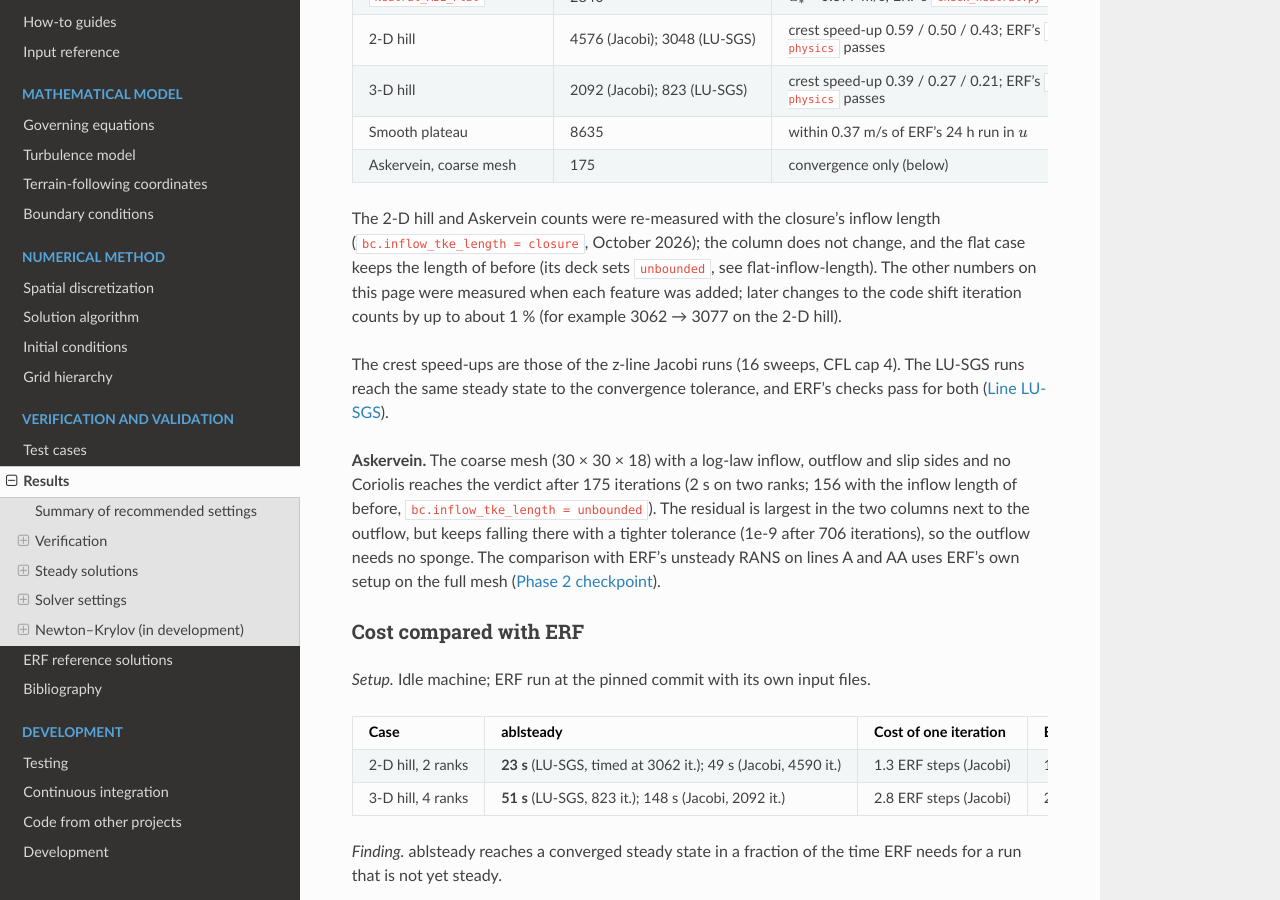
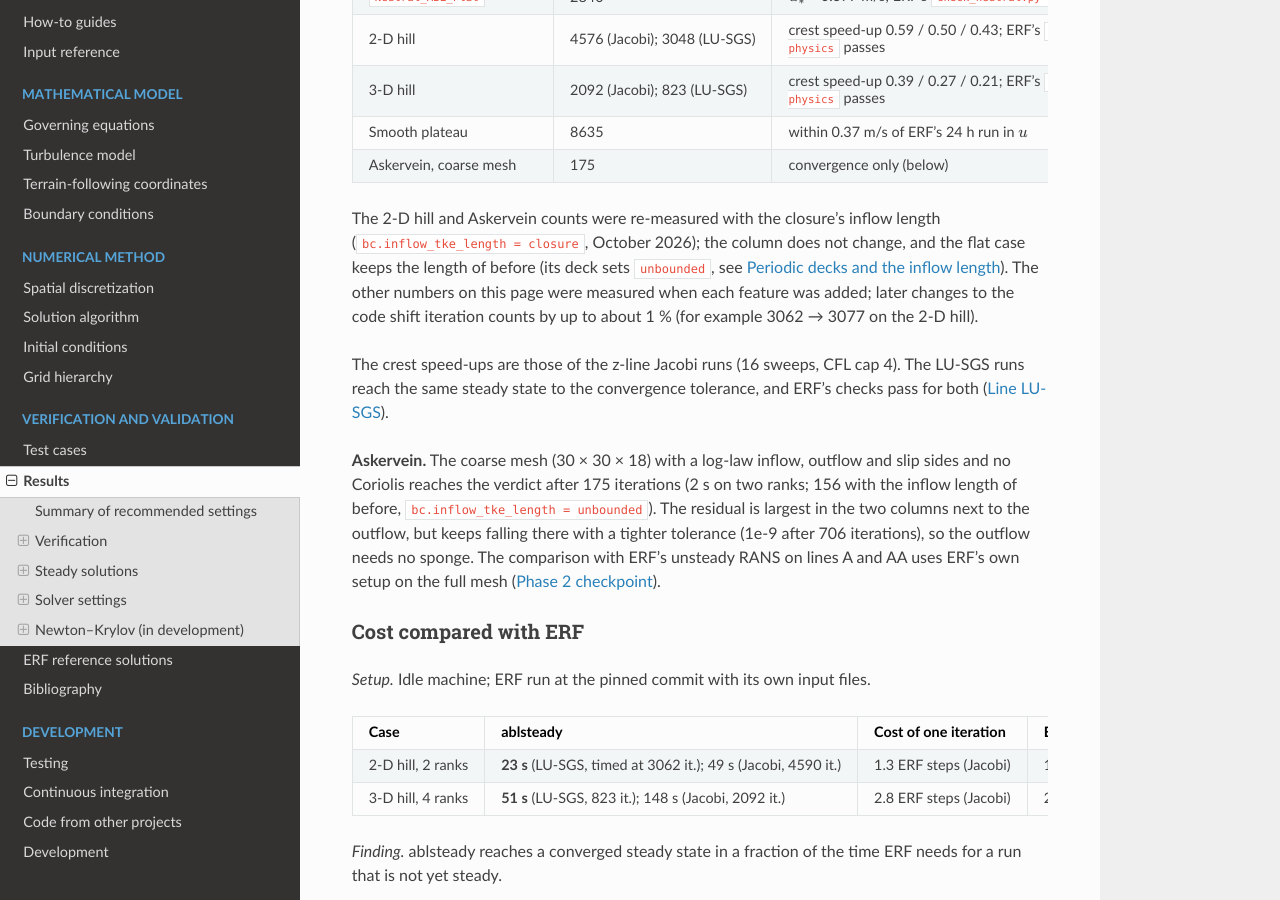
Before and after one commit to hgopalan/ablsteadyrans, a Sphinx documentation site: the page built from docs/results.rst, in a window 1280 px wide and 900 px high, scrolled down 2092 px. Built offline with Sphinx 7.4.7 and the Read the Docs theme 3.1.0, drawn with Linux system fonts in a browser that asks for light colours.

Commit message:
docs: explicit text for the reference to a paragraph label
Co-Authored-By: Claude Opus 5.5 <noreply@anthropic.com>

```diff
--- a/docs/results.rst
+++ b/docs/results.rst
@@ -168,7 +168,7 @@ on two ranks (four for the 3-D hill).
 
 The 2-D hill and Askervein counts were re-measured with the closure's inflow length
 (``bc.inflow_tke_length = closure``, October 2026); the column does not change, and the flat case keeps the length
-of before (its deck sets ``unbounded``, see :ref:`flat-inflow-length`). The other numbers on this page were measured when each feature was added; later changes to the
+of before (its deck sets ``unbounded``, see :ref:`Periodic decks and the inflow length <flat-inflow-length>`). The other numbers on this page were measured when each feature was added; later changes to the
 code shift iteration counts by up to about 1 % (for example 3062 → 3077 on the 2-D hill).
 
 The crest speed-ups are those of the z-line Jacobi runs (16 sweeps, CFL cap 4). The LU-SGS runs reach the same
```
